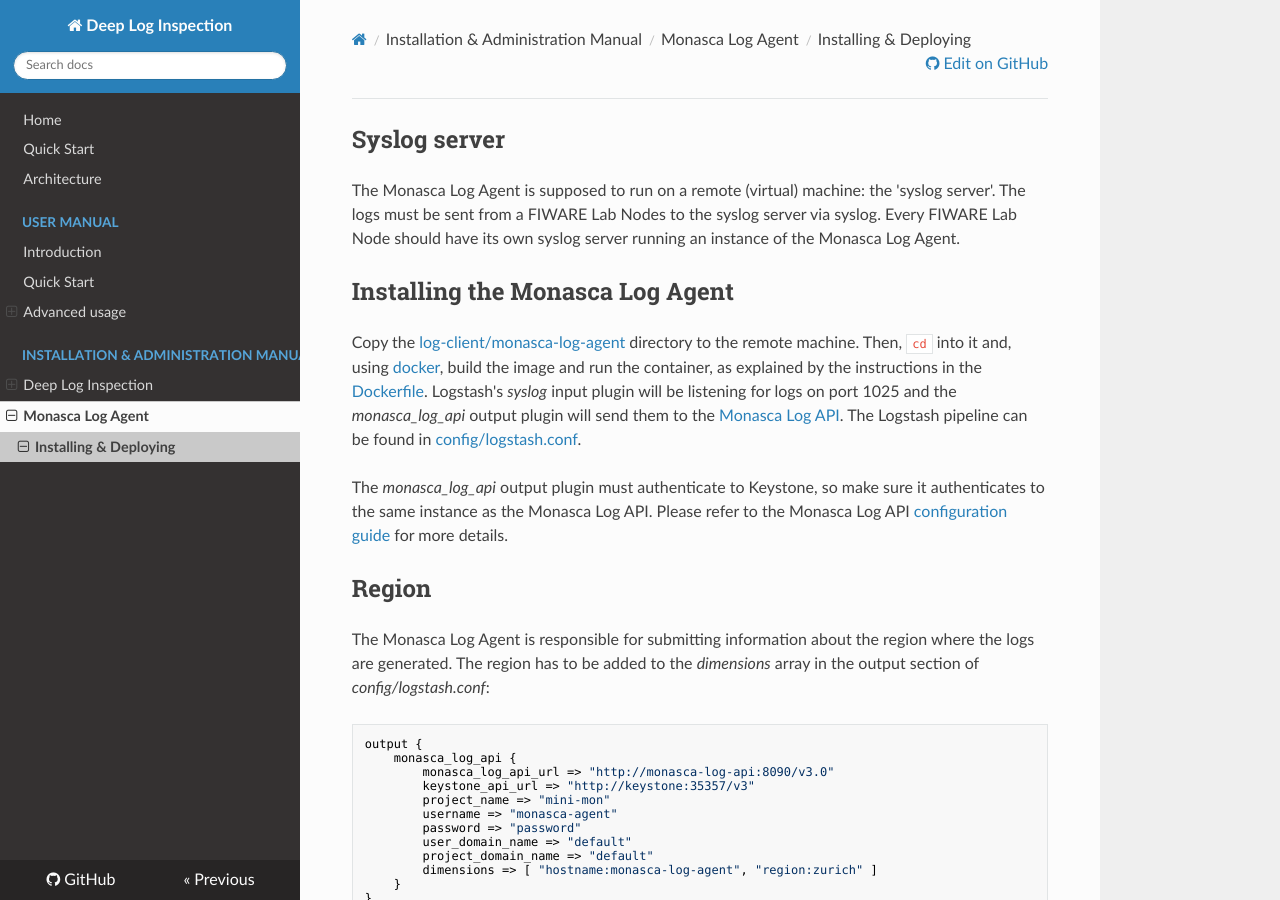
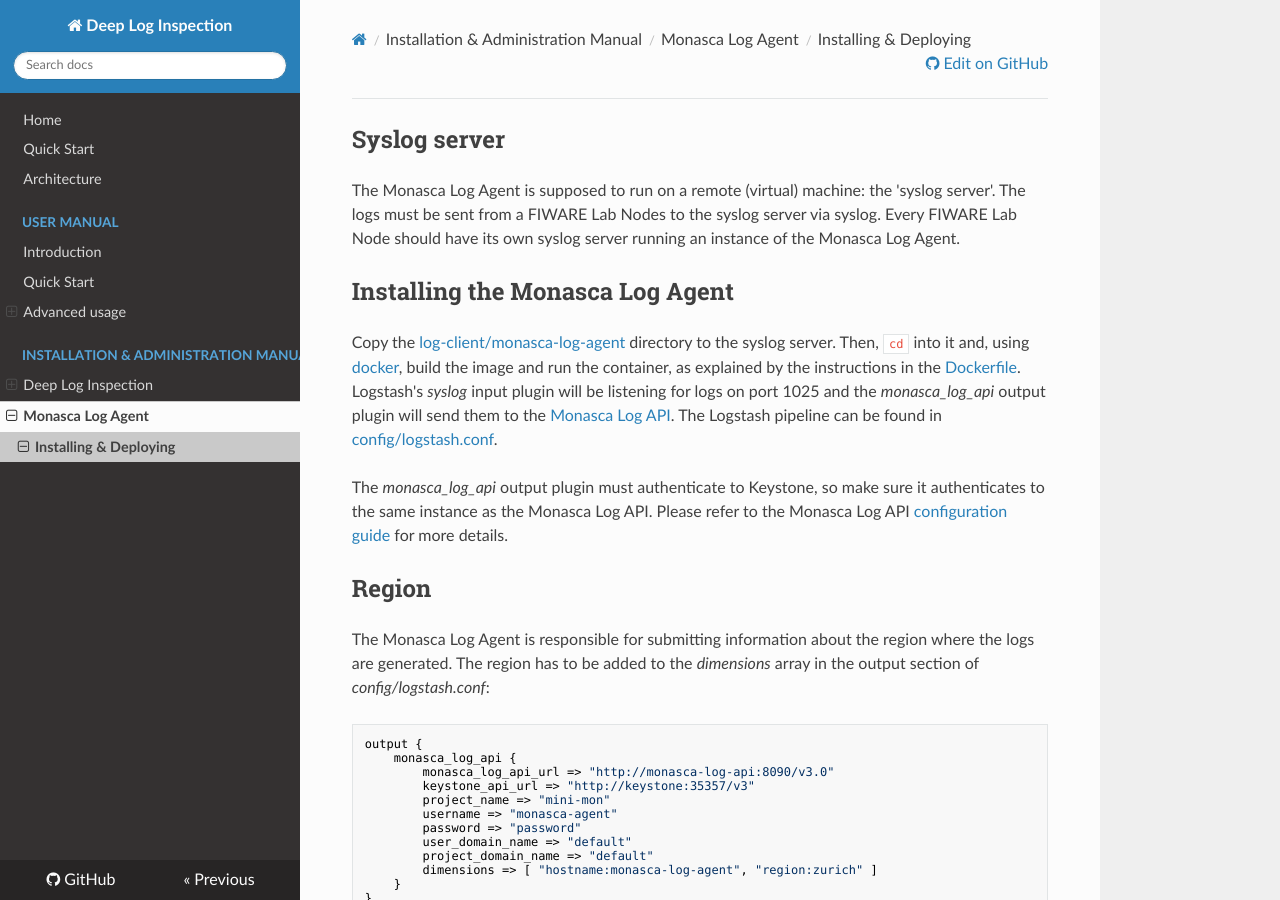
Before and after one commit to martel-innovate/deep-log-inspection, an MkDocs documentation site: the page built from doc/install/monasca-log-agent.md, in a window 1280 px wide and 900 px high. Built offline with MkDocs 1.6.1, drawn with Linux system fonts in a browser that asks for light colours; nearby versions of some CDN libraries; old or Windows-style settings are respelled for this version of MkDocs.

Commit message:
monasca-log-agent.md: small correction

```diff
--- a/doc/install/monasca-log-agent.md
+++ b/doc/install/monasca-log-agent.md
@@ -2,7 +2,7 @@
 The Monasca Log Agent is supposed to run on a remote (virtual) machine: the 'syslog server'. The logs must be sent from a FIWARE Lab Nodes to the syslog server via syslog. Every FIWARE Lab Node should have its own syslog server running an instance of the Monasca Log Agent.
 
 ## Installing the Monasca Log Agent
-Copy the [log-client/monasca-log-agent][2] directory to the remote machine. Then, `cd` into it and, using [docker][1], build the image and run the container, as explained by the instructions in the [Dockerfile][3]. Logstash's _syslog_ input plugin will be listening for logs on port 1025 and the *monasca_log_api* output plugin will send them to the [Monasca Log API](monasca-log-api.md). The Logstash pipeline can be found in [config/logstash.conf][4].
+Copy the [log-client/monasca-log-agent][2] directory to the syslog server. Then, `cd` into it and, using [docker][1], build the image and run the container, as explained by the instructions in the [Dockerfile][3]. Logstash's _syslog_ input plugin will be listening for logs on port 1025 and the *monasca_log_api* output plugin will send them to the [Monasca Log API](monasca-log-api.md). The Logstash pipeline can be found in [config/logstash.conf][4].
 
 The *monasca_log_api* output plugin must authenticate to Keystone, so make sure it authenticates to the same instance as the Monasca Log API. Please refer to the Monasca Log API [configuration guide](monasca-log-api.md) for more details.
 
```
